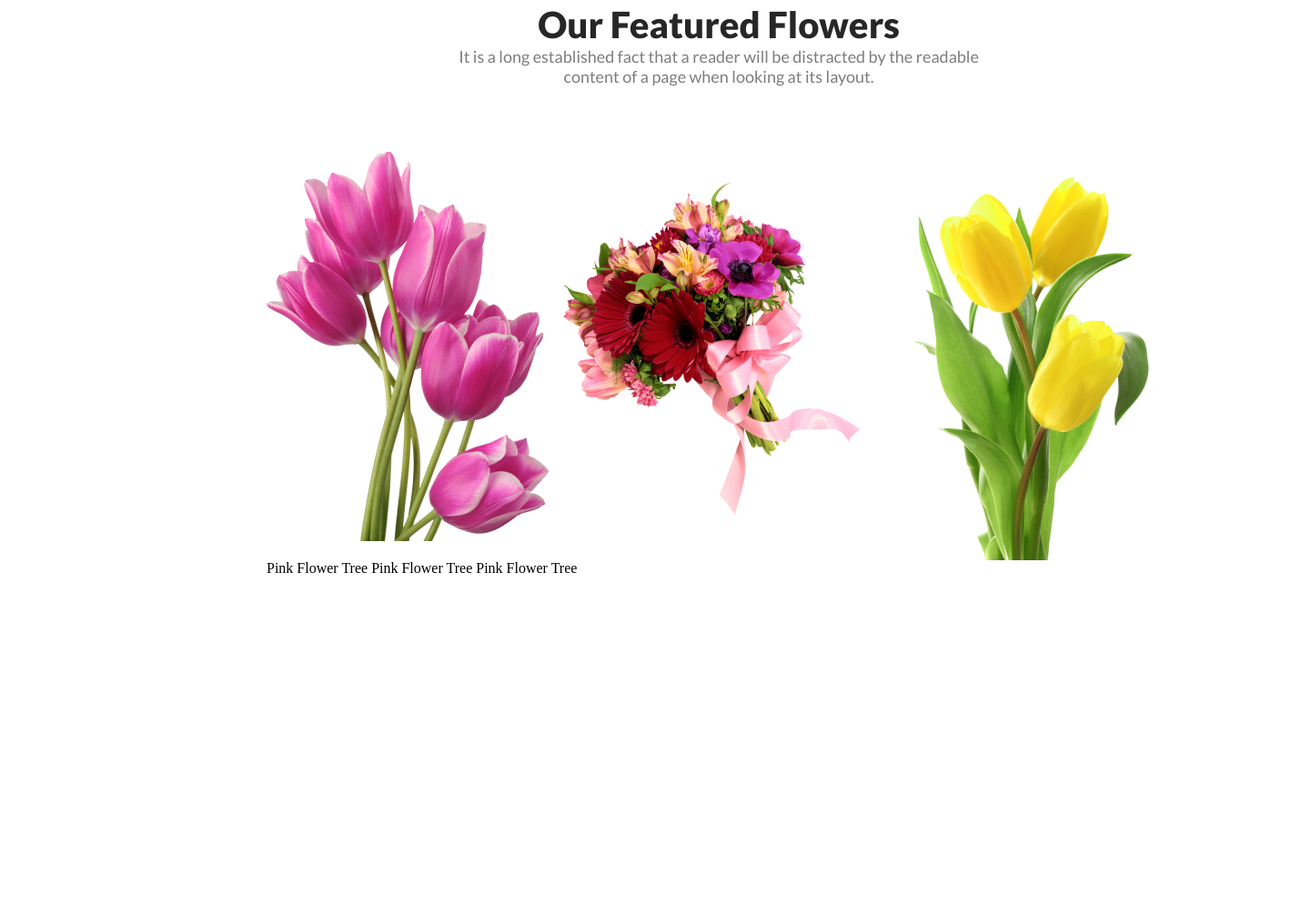
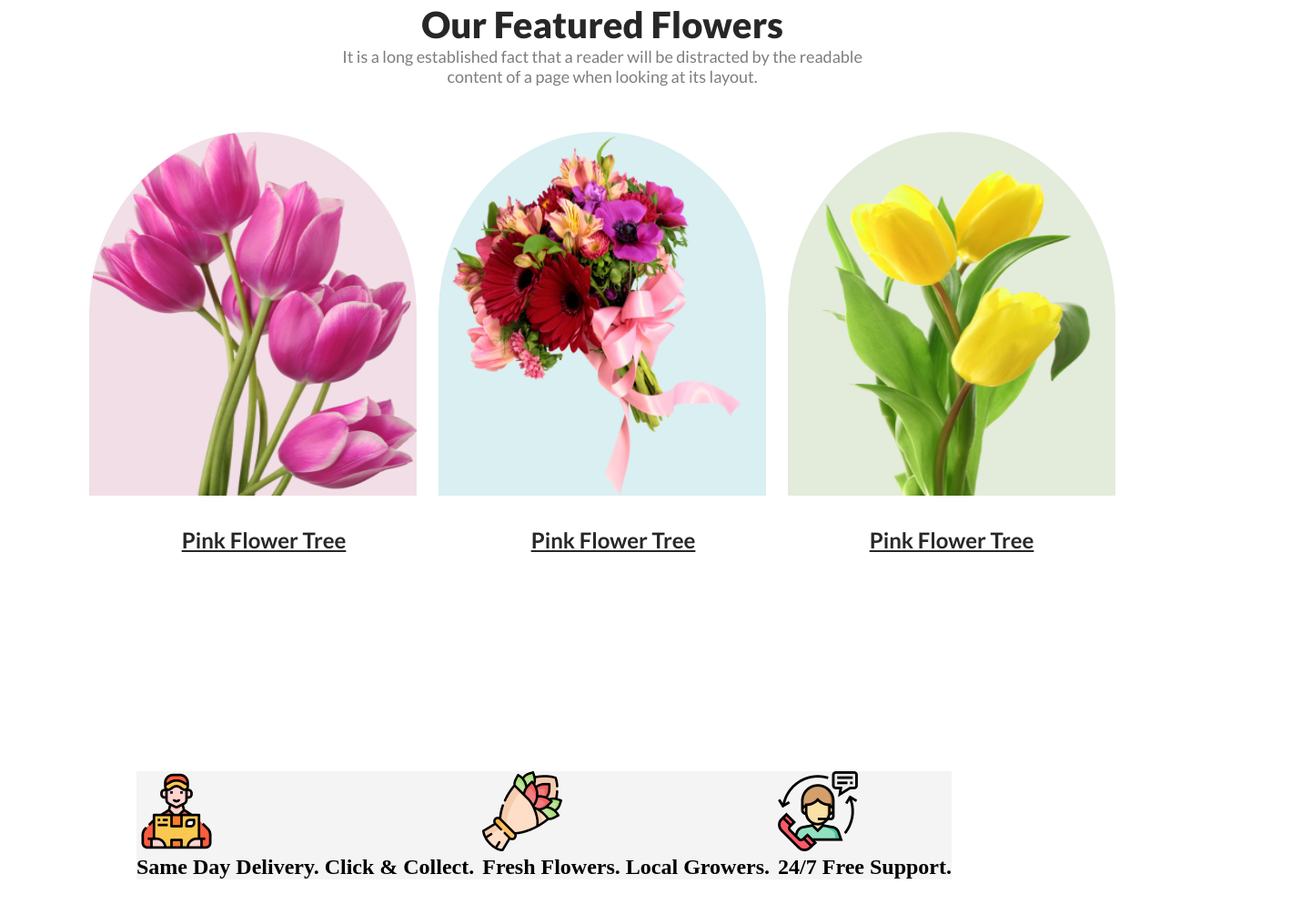
Before and after one commit to mdnurnabihsn/flower-shop, a plain HTML site: page index.html in a window 1280 px wide. Shown: the part 1027-2032 px from the top of the page at 91% size, 1430 px wide, since content can reach past the window. Before the commit the page ends 1791 px from the top, so only its background shows below. Drawn offline with Linux system fonts and the light colour scheme.

Commit message:
added service section

```diff
--- a/index.html
+++ b/index.html
@@ -27,18 +27,36 @@
             <h1>Our Featured Flowers</h1>
             <p>It is a long established fact that a reader will be distracted by the readable<br> content of a page when looking at its layout.</p>
         </div>
-        <div>
-            <div class="featured-img">
-                <img src="./img/pngwing 6.png" alt="">
-                <img src="./img/pngwing 5.png" alt="">
-                <img src="./img/pngwing 7.png" alt="">
-            </div>
-            <div class="img-para">
-                <caption>Pink Flower Tree</caption>
-                <caption>Pink Flower Tree</caption>
-                <caption>Pink Flower Tree</caption>
-            </div>
+        <div class="featured-img">
+           <figure>
+            <img class="pink" src="./img/pngwing 6.png" alt="">
+            <figcaption>Pink Flower Tree</figcaption>
+           </figure>
+           <figure>
+            <img class="cyan" src="./img/pngwing 5.png" alt="">
+            <figcaption>Pink Flower Tree</figcaption>
+           </figure>
+           <figure>
+            <img class="golden" src="./img/pngwing 7.png" alt="">
+            <figcaption>Pink Flower Tree</figcaption>
+           </figure>
         </div>
     </section>
+
+    <!-- service section start -->
+    <div class="service-sec">
+        <div class="ser-info">
+            <img src="./img/Group 57.png" alt="">
+            <h2>Same Day Delivery. Click & Collect.</h2>
+        </div>
+        <div class="ser-info">
+            <img src="./img/Group 58.png" alt="">
+            <h2>Fresh Flowers. Local Growers.</h2>
+        </div>
+        <div class="ser-info">
+            <img src="./img/Group 59.png" alt="">
+            <h2>24/7 Free Support.</h2>
+        </div>
+    </div>
 </body>
 </html>
--- a/style/style.css
+++ b/style/style.css
@@ -13,6 +13,7 @@
     font-family: Lato;
     font-size: 20px;
     width: 150px;
+    cursor: pointer;
 }
 
 /* banner section start */
@@ -48,10 +49,10 @@
 .featured-sec{
     display: flex;
     align-items: center;
-    justify-content: center;
+    justify-content: space-between;
     flex-direction: column;
-    width: 100%;
-    margin: 180px 150px  130px 150px;
+    width: 80%;
+    padding: 180px 60px  60px 150px;
 }
 .featured-info{
     text-align: center;
@@ -71,10 +72,49 @@
 }
 .featured-img{
     display: flex;
-    justify-content: space-around;
+    justify-content: space-between;
     align-items: center;
 }
-.featured-img .img-para{
+.featured-img .pink{
+    height: 400px;
+    width: 360px;
+    background-color: #F2DEE7;
+    border-top-left-radius: 50%;
+    border-top-right-radius: 50%;
+    margin-right: 24px;
+}
+.featured-img .cyan{
+    height: 400px;
+    width: 360px;
+    background-color: #D9EFF1;
+    border-top-left-radius: 50%;
+    border-top-right-radius: 50%;
+    margin-right: 24px;
+
+}
+.featured-img .golden{
+    height: 400px;
+    width: 360px;
+    background-color: #E3EBDB;
+    border-top-left-radius: 50%;
+    border-top-right-radius: 50%;
+}
+.featured-img figcaption{
+    color: #272727;
+    text-align: center;
+    font-family: Lato;
+    font-size: 24px;
+    font-weight: 700;
+    text-decoration-line: underline;
+    margin-top: 30px;
+}
+
+/* service section start */
+.service-sec{
     display: flex;
     justify-content: space-between;
+    align-items: center;
+    width: 70%;
+    margin: 180px 60px  60px 150px;
+    background-color: #F4F4F4;
 }
```
